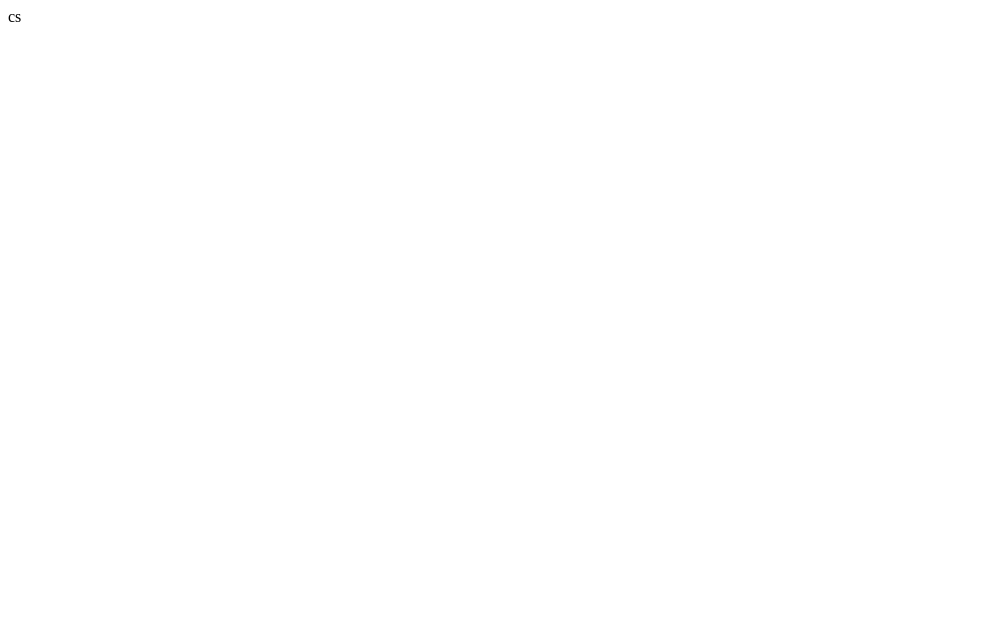
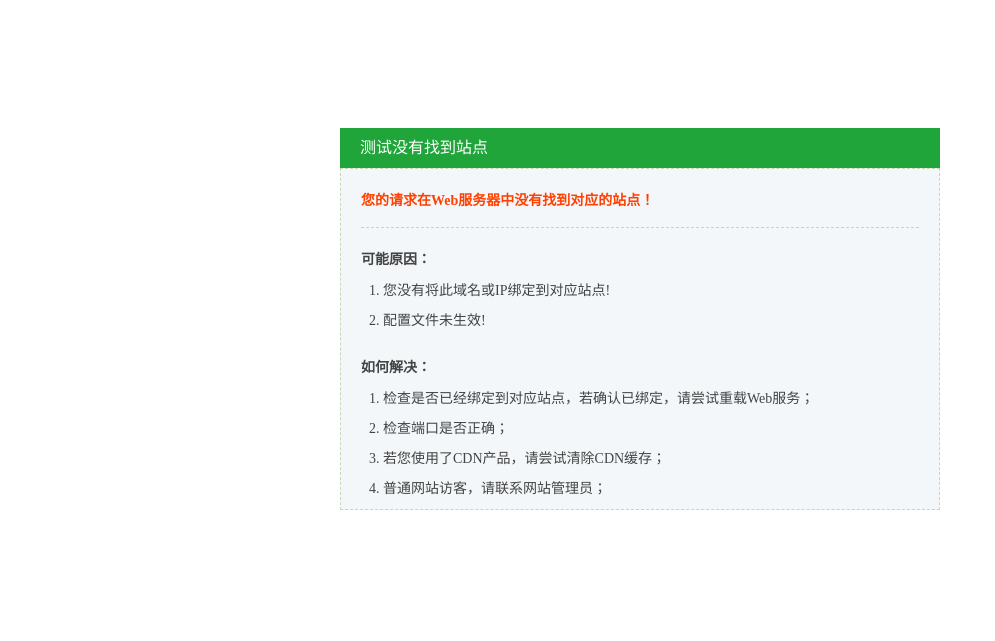
Before and after one commit to bootsp/bootsp..github.io, a plain HTML site: page index.html in a window 1280 px wide. Shown: the whole page, without its empty margins (0-995 px from the left). Drawn offline with Linux system fonts and the light colour scheme.

Commit message:
Update index.html

```diff
--- a/index.html
+++ b/index.html
@@ -1 +1,40 @@
-cs
+
+<!doctype html>
+<html>
+<head>
+<meta charset="utf-8">
+<title>没有找到站点</title>
+<style>
+*{margin:0;padding:0;color:#444}
+body{font-size:14px;font-family:"宋体"}
+.main{width:600px;margin:10% auto;}
+.title{background: #20a53a;color: #fff;font-size: 16px;height: 40px;line-height: 40px;padding-left: 20px;}
+.content{background-color:#f3f7f9; height:300px;border:1px dashed #c6d9b6;padding:20px}
+.t1{border-bottom: 1px dashed #c6d9b6;color: #ff4000;font-weight: bold; margin: 0 0 20px; padding-bottom: 18px;}
+.t2{margin-bottom:8px; font-weight:bold}
+ol{margin:0 0 20px 22px;padding:0;}
+ol li{line-height:30px}
+</style>
+</head>
+
+<body>
+	<div class="main">
+		<div class="title">测试没有找到站点</div>
+		<div class="content">
+			<p class="t1">您的请求在Web服务器中没有找到对应的站点！</p>
+			<p class="t2">可能原因：</p>
+			<ol>
+				<li>您没有将此域名或IP绑定到对应站点!</li>
+				<li>配置文件未生效!</li>
+			</ol>
+			<p class="t2">如何解决：</p>
+			<ol>
+				<li>检查是否已经绑定到对应站点，若确认已绑定，请尝试重载Web服务；</li>
+				<li>检查端口是否正确；</li>
+				<li>若您使用了CDN产品，请尝试清除CDN缓存；</li>
+				<li>普通网站访客，请联系网站管理员；</li>
+			</ol>
+		</div>
+	</div>
+</body>
+</html>
```
